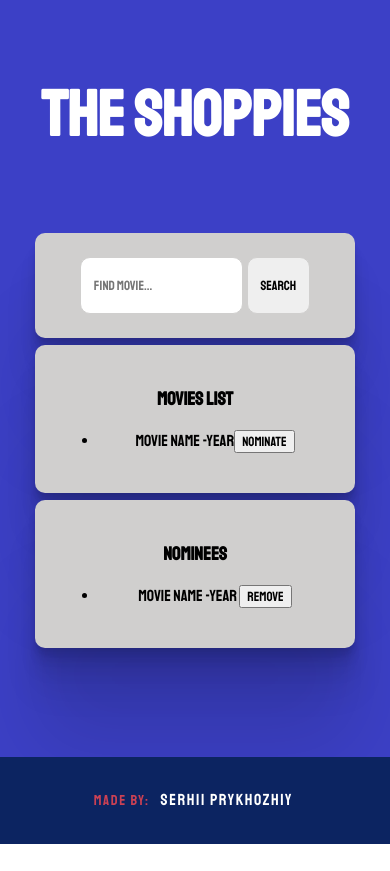
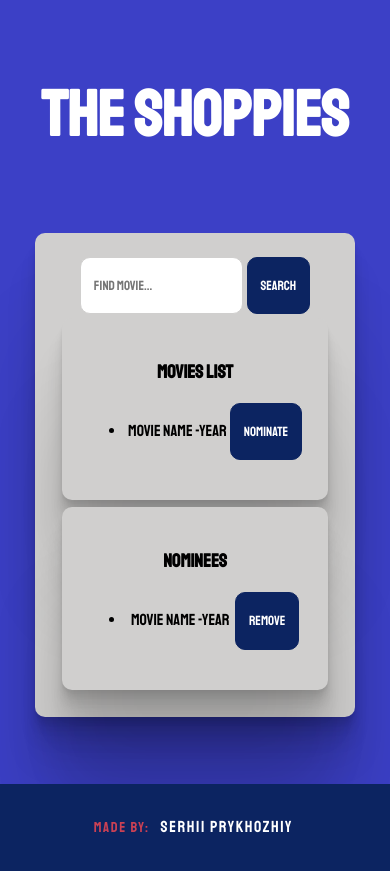
Before and after one commit to sprihozhiy/the-shoppies, a React (Create React App) app: page / in a window 390 px wide. Before the commit the page ends 844 px from the top, so only its background shows below. Built offline with nearby package versions, Linux system fonts and the light colour scheme; no server answers.

Commit message:
changed app file structure

```diff
--- a/package.json
+++ b/package.json
@@ -6,6 +6,7 @@
     "@testing-library/jest-dom": "^4.2.4",
     "@testing-library/react": "^9.5.0",
     "@testing-library/user-event": "^7.2.1",
+    "axios": "^0.20.0",
     "react": "^16.13.1",
     "react-dom": "^16.13.1",
     "react-scripts": "3.4.3"
--- a/src/App.css
+++ b/src/App.css
@@ -19,53 +19,8 @@
   margin: 2rem 0;
 }
 
-.App-Header {
-  color: #fff;
-  font-size: 2rem;
-}
-
 main {
   display: flex;
   flex-direction: column;
   margin: 2rem;
 }
-
-.Results {
-  display: flex;
-  justify-content: space-between;
-}
-
-.Results > * {
-  flex-grow: 1;
-}
-
-footer {
-  background-color: #0c2461;
-  padding: 1.2rem;
-  color: #cb4154;
-  font-size: 0.9rem;
-  letter-spacing: 0.1rem;
-}
-
-footer > p > span {
-  color: #fff;
-  font-size: 1rem;
-}
-
-footer > p > span > a {
-  text-decoration: none;
-  color: inherit;
-  margin-left: 0.5rem;
-  padding: 0.2rem;
-}
-
-footer > p > span > a:hover {
-  color: #cb4154;
-  transition: ease-in 0.3s;
-}
-
-@media screen and (max-width: 1000px) {
-  .Results {
-    flex-direction: column;
-  }
-}
--- a/src/App.js
+++ b/src/App.js
@@ -1,39 +1,19 @@
 import React from "react";
-import Search from "./components/Search/Search";
-import MoviesList from "./components/Movies/MoviesList";
-import Nominees from "./components/Nominees/Nominees";
+import Header from "./layout/Header";
+import Footer from "./layout/Footer";
+import SearchMovies from "./components/SearchMovies/SearchMovies";
 import "./App.css";
 
 function App() {
   return (
     <div className="App">
       <div className="wrapper">
-        <header className="App-Header">
-          <h1>The Shoppies</h1>
-        </header>
+        <Header />
         <main>
-          <Search />
-          <section className="Results">
-            <MoviesList />
-            <Nominees />
-          </section>
+          <SearchMovies />
         </main>
       </div>
-
-      <footer>
-        <p>
-          Made by:
-          <span>
-            <a
-              href="http://serhii.ca"
-              target="_blank"
-              rel="noopener noreferrer"
-            >
-              Serhii Prykhozhiy
-            </a>
-          </span>
-        </p>
-      </footer>
+      <Footer />
     </div>
   );
 }
--- a/src/components/Search/Search.js
+++ /dev/null
@@ -1,15 +0,0 @@
-import React from "react";
-import "./Search.css";
-
-function Search() {
-  return (
-    <div className="Search">
-      <form>
-        <input type="text" className="Search-Bar" placeholder="Find Movie..." />
-        <button type="submit">Search</button>
-      </form>
-    </div>
-  );
-}
-
-export default Search;
--- a/src/components/Search/Search.css
+++ b/src/components/SearchMovies/SearchMovies.css
@@ -27,15 +27,39 @@
 .Search button {
   padding: 1.2rem 0.8rem;
   margin-left: 0.2rem;
-  border: 1px solid #d0cfce;
+  border: 1px solid #0c2461;
   outline: none;
   border-radius: 10px;
+  background-color: #0c2461;
+  color: #fff;
 }
 
 .Search button:hover {
   cursor: pointer;
   background-color: #cb4154;
   color: #fff;
-  transition: 0.4s ease;
-  box-shadow: 1px 2px 3px 0px rgba(0, 0, 0, 0.38);
+  transition: 0.2s ease;
+  box-shadow: 1px 2px 3px 0px rgba(0, 0, 0, 0.4);
+  border: inherit;
 }
+
+.Search button:active {
+  background-color: #b52a3d;
+  box-shadow: inset 1px 1px 10px rgba(0, 0, 0, 0.4);
+  border: inherit;
+}
+
+.Results {
+  display: flex;
+  justify-content: space-between;
+}
+
+.Results > * {
+  flex-grow: 1;
+}
+
+@media screen and (max-width: 1000px) {
+  .Results {
+    flex-direction: column;
+  }
+}
--- /dev/null
+++ b/src/components/SearchMovies/SearchMovies.js
@@ -0,0 +1,40 @@
+import React, { useState } from "react";
+
+import MoviesList from "../Movies/MoviesList";
+import Nominees from "../Nominees/Nominees";
+
+import axios from "axios";
+import API from "../../API/config";
+import "./SearchMovies.css";
+
+function SearchMovies() {
+  const [query, setQuery] = useState("");
+
+  const URL = `http://www.omdbapi.com/?apikey=${API.KEY}&t=Iron+Man`;
+  const getData = async (e) => {
+    e.preventDefault();
+    try {
+      const result = await axios.get(URL);
+      console.log(result);
+    } catch (err) {
+      console.log(err);
+    }
+  };
+
+  return (
+    <div className="Search">
+      <form>
+        <input type="text" className="Search-Bar" placeholder="Find Movie..." />
+        <button type="submit" onClick={getData}>
+          Search
+        </button>
+      </form>
+      <section className="Results">
+        <MoviesList />
+        <Nominees />
+      </section>
+    </div>
+  );
+}
+
+export default SearchMovies;
--- /dev/null
+++ b/src/layout/Footer.css
@@ -0,0 +1,24 @@
+footer {
+  background-color: #0c2461;
+  padding: 1.2rem;
+  color: #cb4154;
+  font-size: 0.9rem;
+  letter-spacing: 0.1rem;
+}
+
+footer > p > span {
+  color: #fff;
+  font-size: 1rem;
+}
+
+footer > p > span > a {
+  text-decoration: none;
+  color: inherit;
+  margin-left: 0.5rem;
+  padding: 0.2rem;
+}
+
+footer > p > span > a:hover {
+  color: #cb4154;
+  transition: ease-in 0.3s;
+}
--- /dev/null
+++ b/src/layout/Footer.js
@@ -0,0 +1,17 @@
+import React from "react";
+import "./Footer.css";
+
+export default function Footer() {
+  return (
+    <footer>
+      <p>
+        Made by:
+        <span>
+          <a href="http://serhii.ca" target="_blank" rel="noopener noreferrer">
+            Serhii Prykhozhiy
+          </a>
+        </span>
+      </p>
+    </footer>
+  );
+}
--- /dev/null
+++ b/src/layout/Header.css
@@ -0,0 +1,4 @@
+.App-Header {
+  color: #fff;
+  font-size: 2rem;
+}
--- /dev/null
+++ b/src/layout/Header.js
@@ -0,0 +1,10 @@
+import React from "react";
+import "./Header.css";
+
+export default function Header() {
+  return (
+    <header className="App-Header">
+      <h1>The Shoppies</h1>
+    </header>
+  );
+}
```
Also changed, not shown: 2 other files (tests, documents, lock files or other folders).
